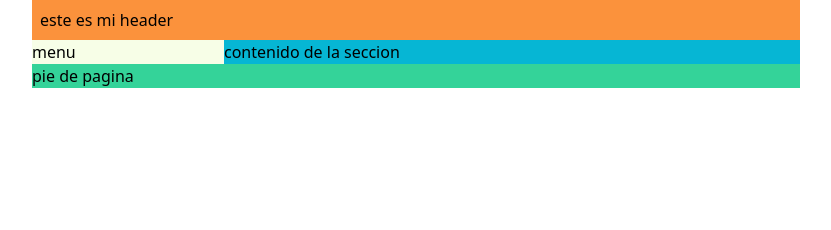
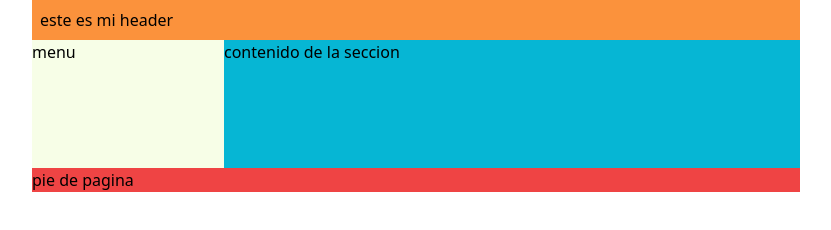
Before and after one commit to josephjamid/tailwindProyect, a website: page src/index.html in a window 1280 px wide. Shown: the whole page, without its empty margins (224-1055 px from the left). Drawn offline with nearby package versions, Linux system fonts and the light colour scheme; files that its build step writes are made by us from their sources.

Commit message:
Estructura grid tailwind

```diff
--- a/src/index.html
+++ b/src/index.html
@@ -7,21 +7,22 @@
     <link rel="stylesheet" href="/dist/output.css">
 </head>
 <body>
-    <div class=" mx-auto bg-emerald-400 max-w-3xl container">
-    <header class="  p-2 h-10 bg-orange-400">
+    <div class=" grid  grid-cols-4 mx-auto bg-emerald-400 max-w-3xl container">
+    <header class="  col-span-4 p-2 h-10 bg-orange-400">
         este es mi header
     </header>
-    <seccion class="  flex  bg-orange-300">
-        <nav class="   w-1/4 bg-lime-50">
+
+        <nav class="  h-32 bg-lime-50">
             menu
         </nav>
 
 
-        <article class=" w-3/4 bg-cyan-500">
+        <article class=" col-span-3 bg-cyan-500">
             contenido de la seccion
         </article>
-    </seccion>
-        <footer class="clear-both">
+
+
+        <footer class=" col-span-4 bg-red-500">
             pie de pagina
         </footer>
 
```
